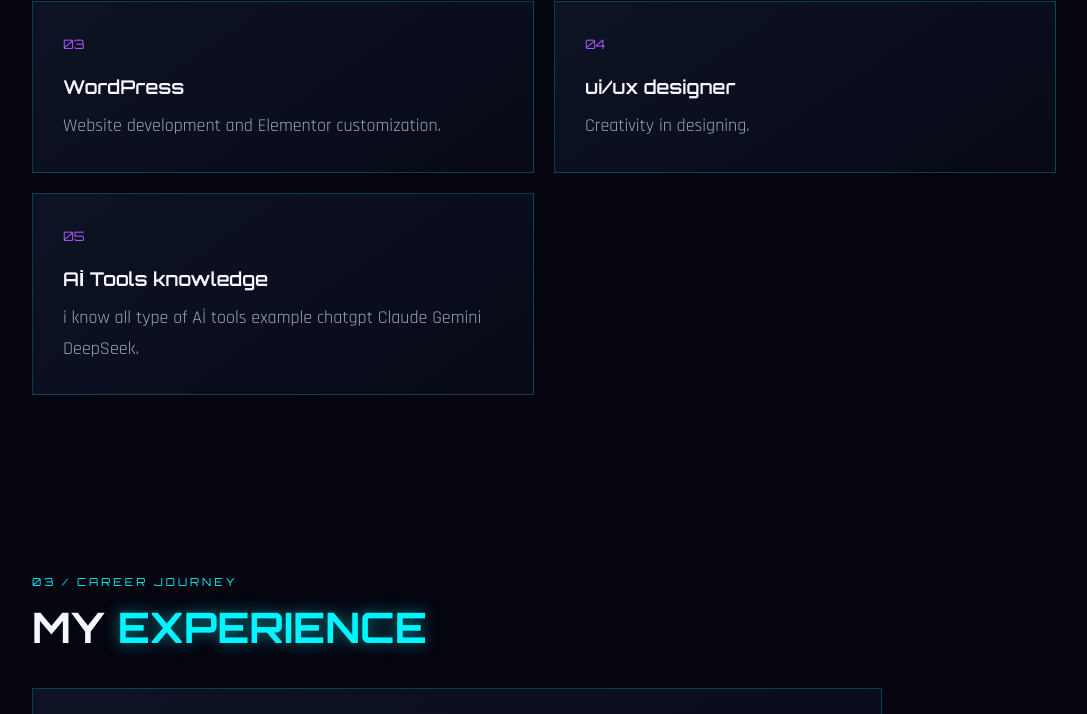
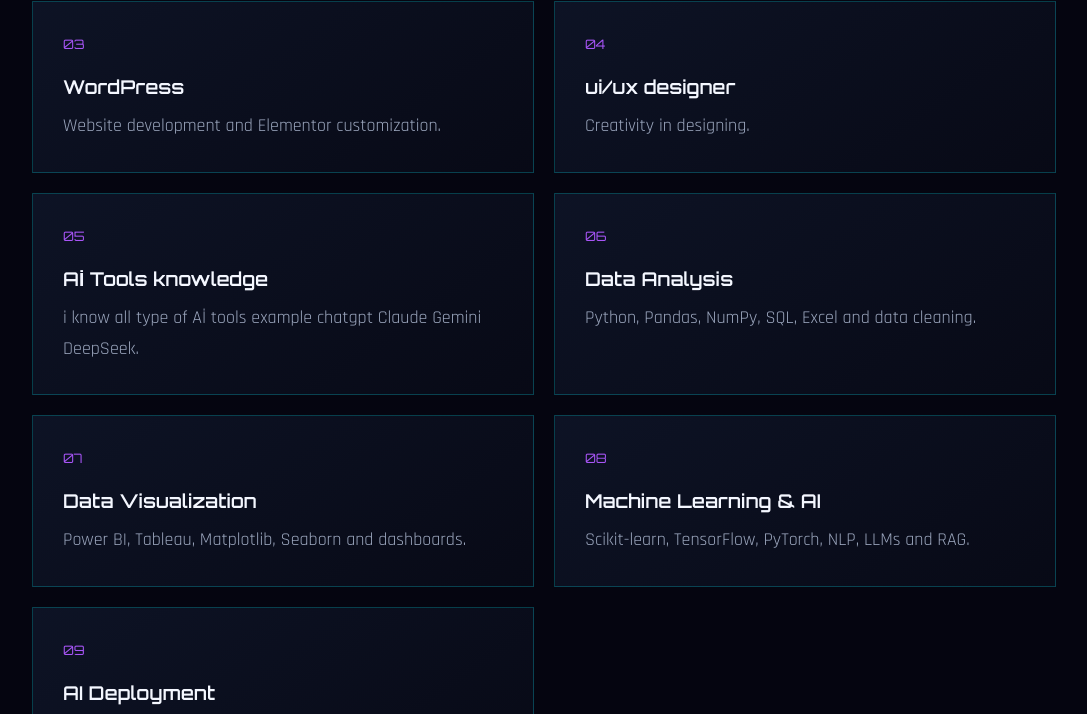
Before and after one commit to masudforger-png/my-portfolio, a plain HTML site: page index.html in a window 1280 px wide. Shown: the part 1783-2497 px from the top of the page, without its empty margins (96-1183 px from the left). Drawn offline with Linux system fonts and the light colour scheme.

Commit message:
Add new sections for Data Analysis and AI tools

```diff
--- a/index.html
+++ b/index.html
@@ -137,6 +137,31 @@
           <h3>Aİ Tools knowledge</h3>
           <p>i know all type of Aİ tools example chatgpt Claude Gemini DeepSeek.</p>
         </article>
+
+        <article class="neon-card">
+  <span class="card-number">06</span>
+  <h3>Data Analysis</h3>
+  <p>Python, Pandas, NumPy, SQL, Excel and data cleaning.</p>
+</article>
+
+<article class="neon-card">
+  <span class="card-number">07</span>
+  <h3>Data Visualization</h3>
+  <p>Power BI, Tableau, Matplotlib, Seaborn and dashboards.</p>
+</article>
+
+<article class="neon-card">
+  <span class="card-number">08</span>
+  <h3>Machine Learning & AI</h3>
+  <p>Scikit-learn, TensorFlow, PyTorch, NLP, LLMs and RAG.</p>
+</article>
+
+<article class="neon-card">
+  <span class="card-number">09</span>
+  <h3>AI Deployment</h3>
+  <p>FastAPI, Flask, Streamlit, Docker and cloud deployment.</p>
+</article>
+
       </div>
     </section>
 
```
